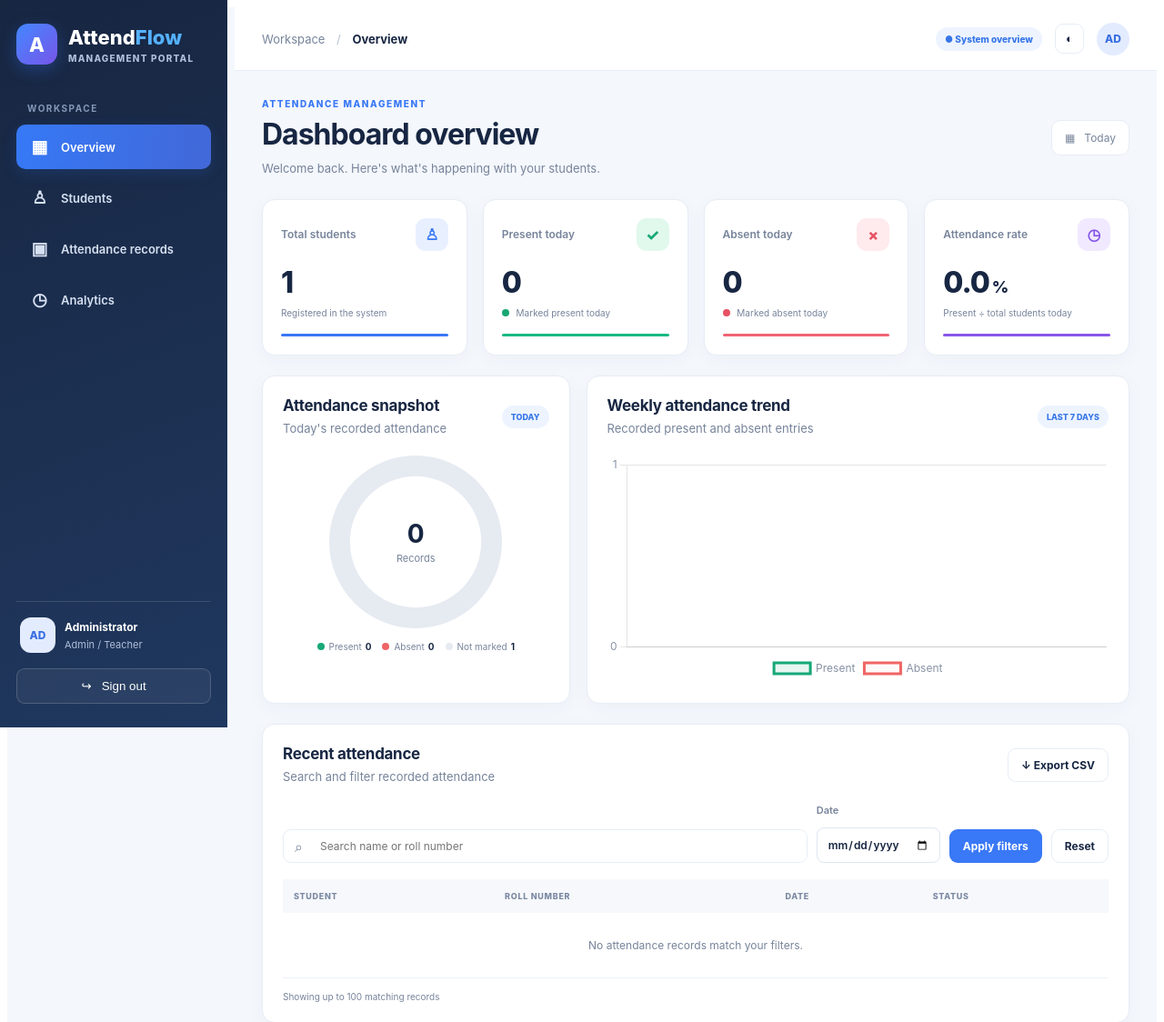
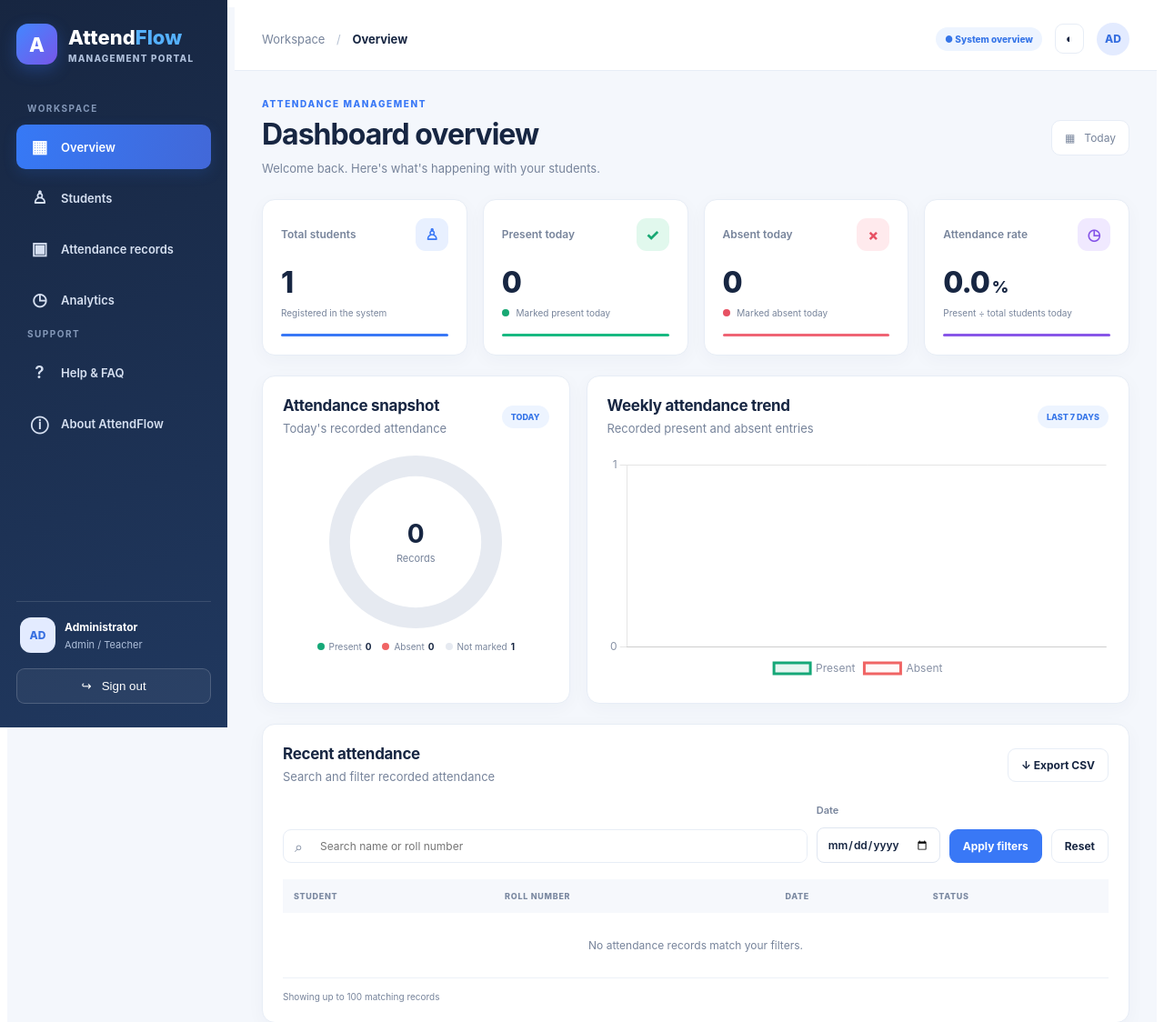
Before and after one commit to NeerajNoutiyal/Attendance-Management-System, a Flask app: page / in a window 1280 px wide. Shown: the top 1124 px of the page at 91% size. Run offline with Flask 3, Linux system fonts and the light colour scheme; the visitor is signed in with stand-in values (Sample User, id 1); data comes from the database, SQL or seed files in the repository; data that the repository does not hold is empty.

Commit message:
Add Help FAQ and About pages

```diff
--- a/templates/index.html
+++ b/templates/index.html
@@ -23,6 +23,11 @@
     <a class="nav-link" href="#students"><span>♙</span> Students</a>
     <a class="nav-link" href="#attendance"><span>▣</span> Attendance records</a>
     <a class="nav-link" href="#charts"><span>◷</span> Analytics</a>
+
+    <!-- Documentation links added for the TQM documentation improvement. -->
+    <div class="nav-label">SUPPORT</div>
+    <a class="nav-link" href="{{ url_for('help_page') }}"><span>?</span> Help &amp; FAQ</a>
+    <a class="nav-link" href="{{ url_for('about_page') }}"><span>ⓘ</span> About AttendFlow</a>
 
     <div class="sidebar-bottom">
       <div class="admin-card">
```
Also changed, not shown: templates/about.html (line endings or trailing spaces), templates/help.html (line endings or trailing spaces).
